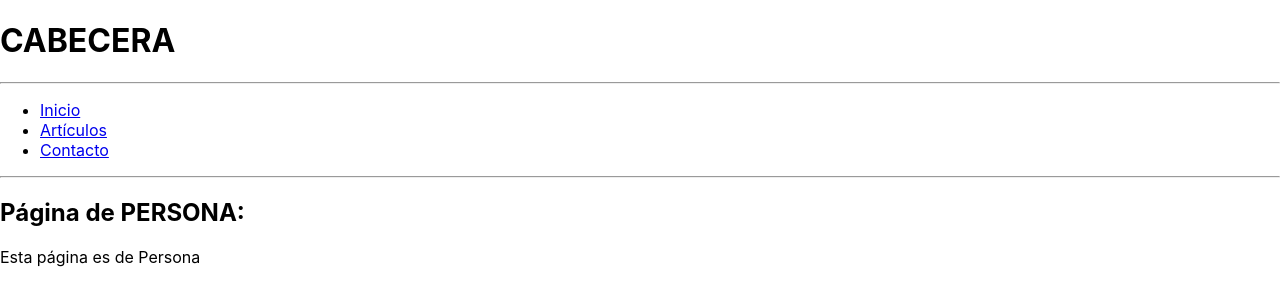
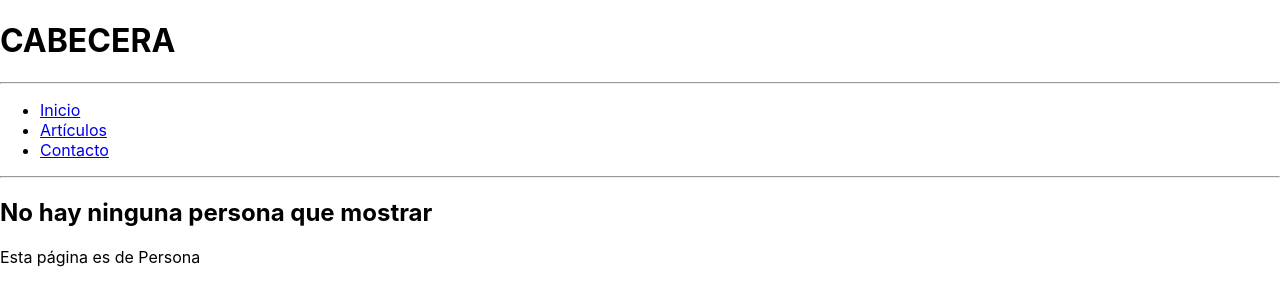
Before and after one commit to VillegasCode/07-rutas, a React (Create React App) app: page /persona in a window 1280 px wide. Shown: the top 306 px of the page. Built offline with nearby package versions, Linux system fonts and the light colour scheme.

Commit message:
Values by defect programed with ternarias conditional

```diff
--- a/src/components/Persona.js
+++ b/src/components/Persona.js
@@ -3,11 +3,24 @@ import { useParams } from 'react-router-dom'
 
 export const Persona = () => {
 
-const {nombre, apellido} = useParams();
+let {nombre, apellido} = useParams();
+
+// // Valores por defecto en parámetros opcionales
+// if (!nombre) {
+//     nombre="Invitado";
+// }
+
+// if (!apellido) {
+//     apellido = "";
+// }
 
   return (
     <div>
-        <h1>Página de PERSONA: {nombre} {apellido}</h1>
+
+{/* Condicionales ternarios */}
+{!nombre && <h1>No hay ninguna persona que mostrar</h1>}
+{nombre && <h1>Página de persona: {nombre} {apellido}</h1>}
+
         <p>Esta página es de Persona</p>
     </div>
   )
```
